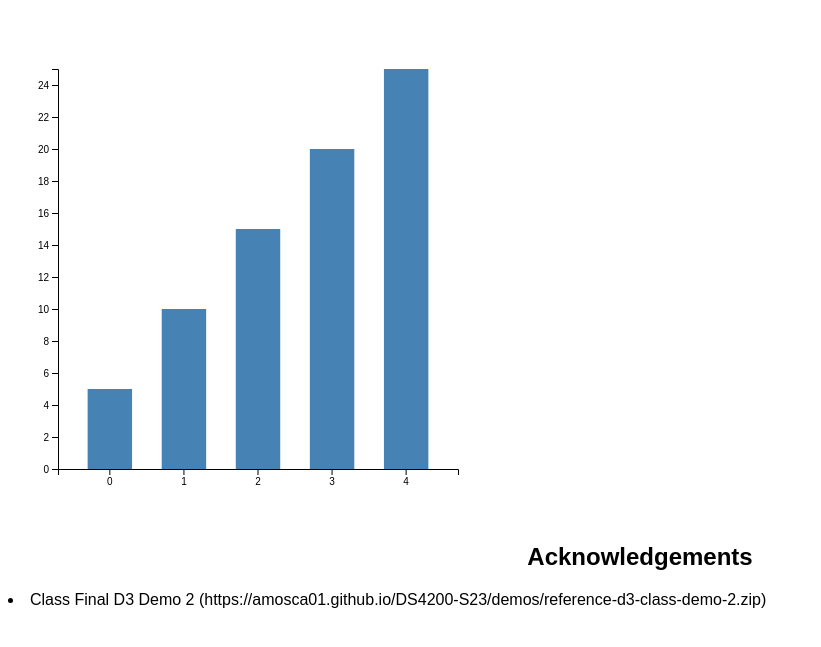
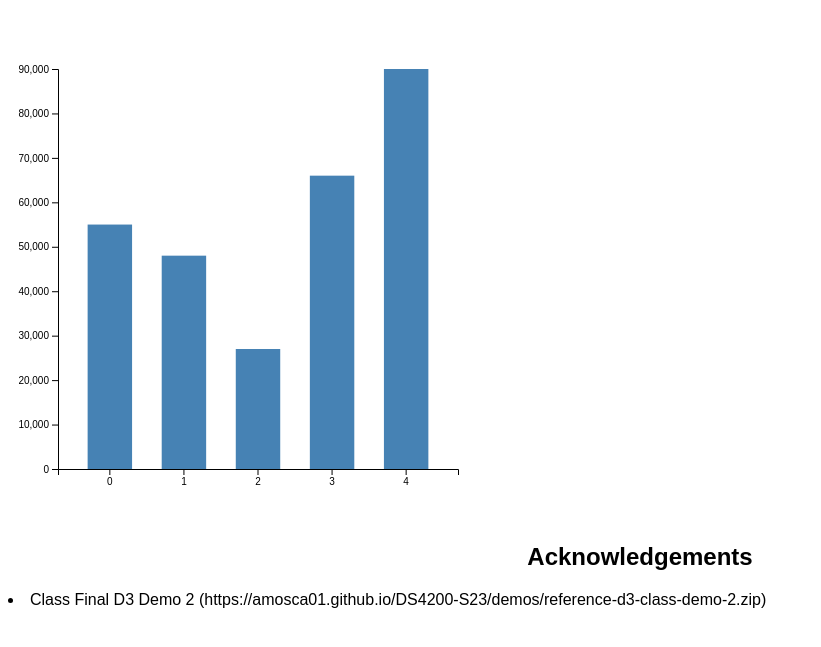
Before and after one commit to DS4200-S23-Class/ic-08-ic-08-nick, a plain HTML site: page index.html in a window 1280 px wide. Shown: the part 61-708 px from the top of the page, without its empty margins (0-821 px from the left). Drawn offline with nearby package versions, Linux system fonts and the light colour scheme.

Commit message:
Update index.html

```diff
--- a/index.html
+++ b/index.html
@@ -25,7 +25,7 @@
 
     <script>
         // Define the dataset
-        var dataset = [5, 10, 15, 20, 25];
+        var dataset = [55000, 48000, 27000, 66000, 90000];
 
         // Set up the SVG container
         var svg = d3.select("#my_bar_dataviz")
```
